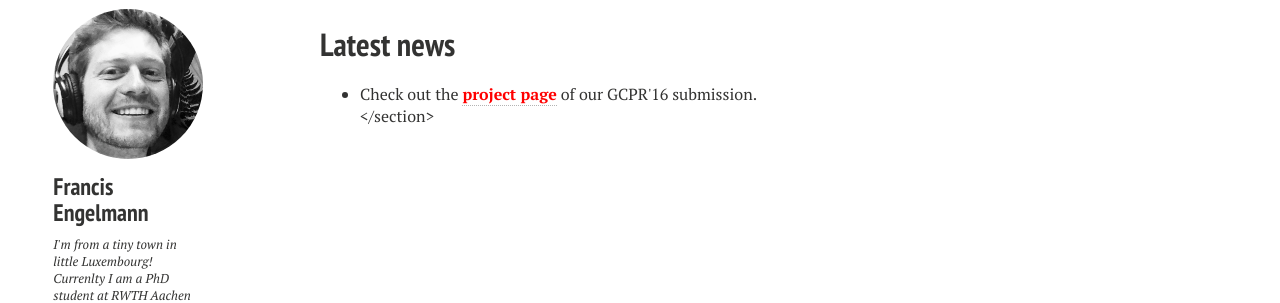
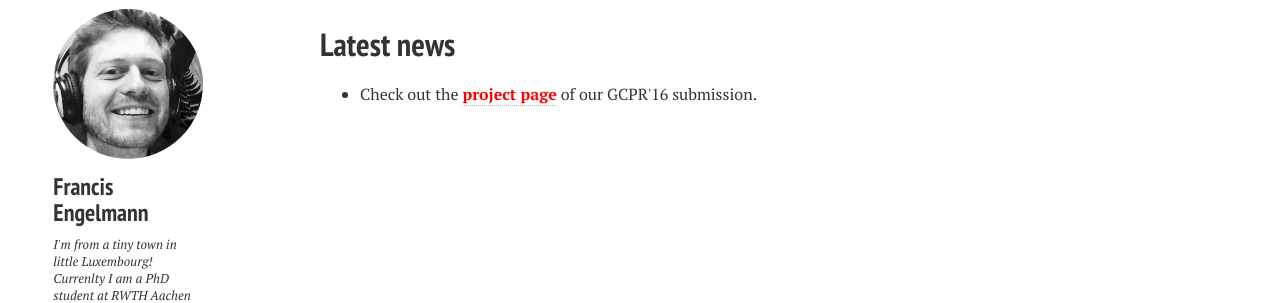
Before and after one commit to francisengelmann/francisengelmann.github.io, a Jekyll site: the page built from index.md, in a window 1280 px wide. Shown: the part 296-599 px from the top of the page. Built offline with Jekyll 4.4.1, drawn with Linux system fonts in a browser that asks for light colours; nearby versions of some CDN libraries.

Commit message:
Update index.md

```diff
--- a/index.md
+++ b/index.md
@@ -7,7 +7,6 @@ image:
   feature: andros.png
 ---
 
-<section>
 <ul>
 <li>Check out the <a href="http://www.vision.rwth-aachen.de/page/shape_priors"><font color="red"><strong>project page</strong></font></a> of our GCPR'16 submission.</li>
-</section>
+</ul>
```
